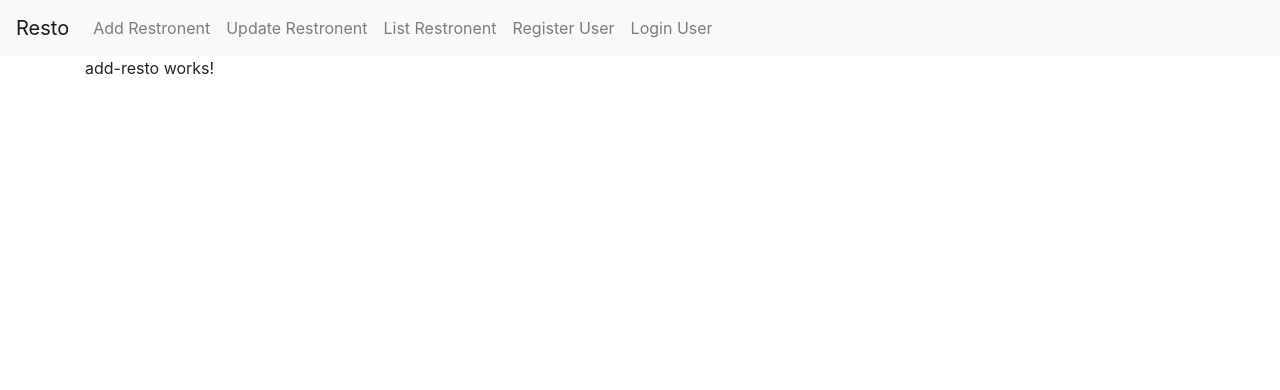
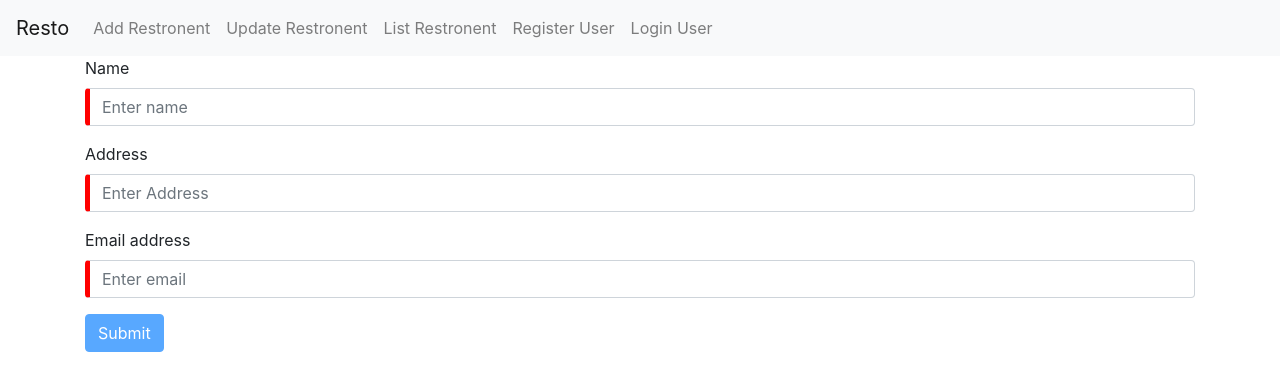
Before and after one commit to rajatissar/resto, an Angular app: page /add in a window 1280 px wide. Shown: the top 390 px of the page. Built offline with nearby package versions, Linux system fonts and the light colour scheme.

Commit message:
add restaurant added

```diff
--- a/src/app/add-resto/add-resto.component.css
+++ b/src/app/add-resto/add-resto.component.css
@@ -0,0 +1,11 @@
+input.ng-invalid {
+    border-left: 5px solid red;
+}
+
+input.ng-valid {
+    border-left: 5px solid green;
+}
+
+.error {
+    color: red;
+}
--- a/src/app/add-resto/add-resto.component.html
+++ b/src/app/add-resto/add-resto.component.html
@@ -1 +1,20 @@
-<p>add-resto works!</p>
+<form [formGroup]="addRestaurantForm" (ngSubmit)="addRestaurant()">
+    <div class="form-group">
+        <label for="exampleInputName1">Name</label>
+        <input formControlName="name" type="email" class="form-control" aria-describedby="emailHelp" placeholder="Enter name">
+        <small *ngIf="name.invalid && name.touched" class="error"> Name must be at least 4 characters </small>
+    </div>
+    <div class="form-group">
+        <label for="exampleInputAddress1">Address</label>
+        <input formControlName="address" type="text" class="form-control" placeholder="Enter Address">
+        <small *ngIf="address.invalid && address.touched" class="error"> Address must be at least 4 characters </small>
+
+    </div>
+    <div class="form-group">
+        <label for="exampleInputEmail1">Email address</label>
+        <input formControlName="email" type="text" class="form-control" placeholder="Enter email">
+        <small *ngIf="email.invalid && email.touched" class="error"> Email must be at least 4 characters </small>
+
+    </div>
+    <button [disabled]="addRestaurantForm.invalid" type="submit" class="btn btn-primary">Submit</button>
+</form>
--- a/src/app/add-resto/add-resto.component.ts
+++ b/src/app/add-resto/add-resto.component.ts
@@ -1,4 +1,7 @@
 import { Component, OnInit } from '@angular/core';
+import { FormGroup, FormControl, Validators } from '@angular/forms';
+
+import { RestoService } from '../resto.service';
 
 @Component({
   selector: 'app-add-resto',
@@ -7,9 +10,33 @@ import { Component, OnInit } from '@angular/core';
 })
 export class AddRestoComponent implements OnInit {
 
-  constructor() { }
+  addRestaurantForm = new FormGroup({
+    name: new FormControl('', [Validators.required, Validators.minLength(4)]),
+    address: new FormControl('', [Validators.required, Validators.minLength(4)]),
+    email: new FormControl('', [Validators.required, Validators.minLength(4)])
+  });
+
+  constructor(private resto: RestoService) { }
 
   ngOnInit(): void {
   }
 
+  get name() {
+    return this.addRestaurantForm.get('name');
+  }
+
+  get address() {
+    return this.addRestaurantForm.get('address');
+  }
+
+  get email() {
+    return this.addRestaurantForm.get('email');
+  }
+
+  addRestaurant() {
+    const formData = this.addRestaurantForm.value;
+    this.resto.addRestaurants(formData).subscribe((result) => {
+      // console.log('addRestaurant -> result ->>', result);
+    });
+  }
 }
--- a/src/app/app.module.ts
+++ b/src/app/app.module.ts
@@ -2,6 +2,7 @@ import { BrowserModule } from '@angular/platform-browser';
 import { NgModule } from '@angular/core';
 import { NgbModule } from '@ng-bootstrap/ng-bootstrap';
 import { HttpClientModule } from '@angular/common/http';
+import { FormsModule, ReactiveFormsModule } from '@angular/forms';
 
 import { AppRoutingModule } from './app-routing.module';
 import { AppComponent } from './app.component';
@@ -24,7 +25,9 @@ import { RegisterComponent } from './register/register.component';
     BrowserModule,
     AppRoutingModule,
     NgbModule,
-    HttpClientModule
+    HttpClientModule,
+    FormsModule,
+    ReactiveFormsModule
   ],
   providers: [],
   bootstrap: [AppComponent]
--- a/src/app/resto.service.ts
+++ b/src/app/resto.service.ts
@@ -12,4 +12,8 @@ export class RestoService {
   getRestaurants() {
     return this.http.get<[]>(this.url);
   }
+
+  addRestaurants(body) {
+    return this.http.post<[]>(this.url, body);
+  }
 }
```
